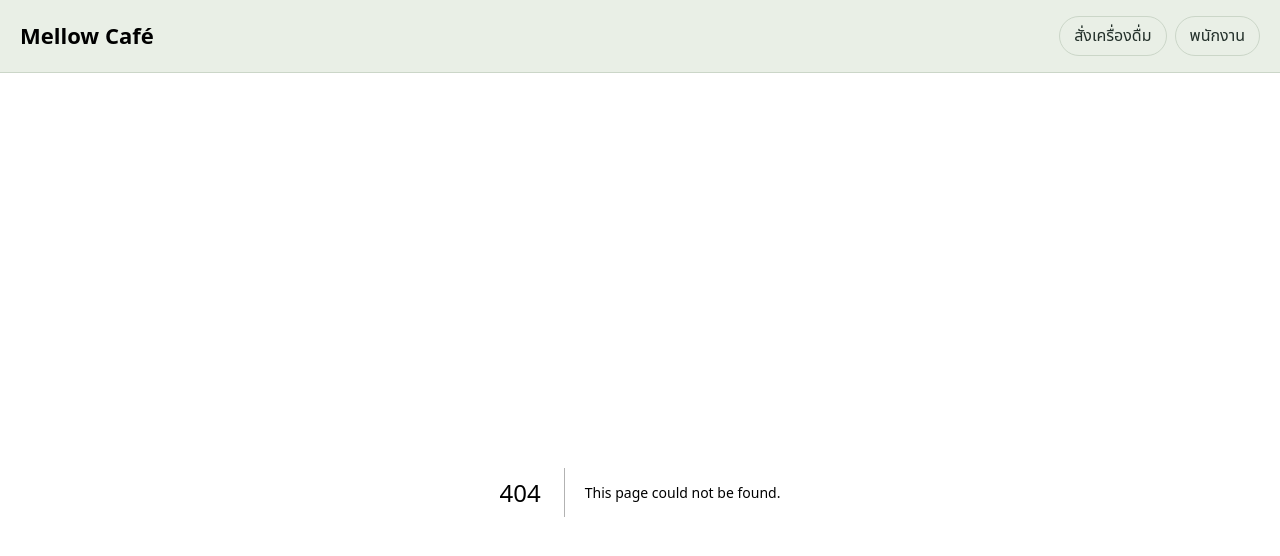
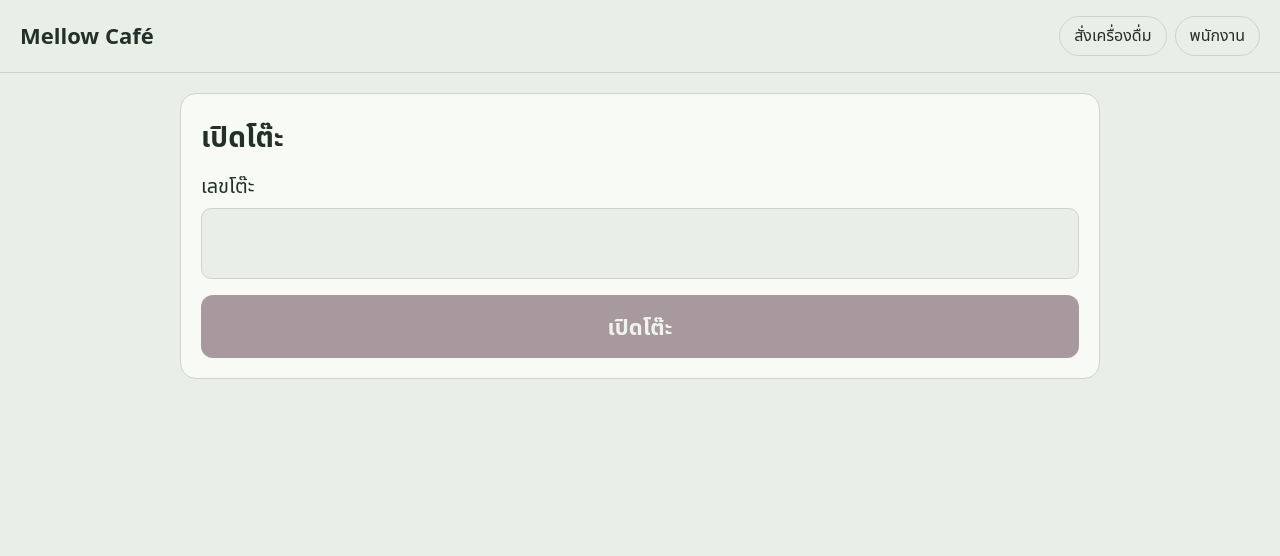
Before and after one commit to hun8ike/mellow-cafe-order, a Next.js app: page /generate-qr in a window 1280 px wide. Before the commit this address had no page. Shown: the top 556 px of the page. Built offline with nearby package versions, Linux system fonts and the light colour scheme; no server answers.

Commit message:
Create page.js

```diff
--- /dev/null
+++ b/app/generate-qr/page.js
@@ -0,0 +1,110 @@
+"use client";
+import { useState } from "react";
+import { sb } from "../../lib/supabase";
+
+const box = { border: "1px solid var(--line)", borderRadius: 16, padding: 20, background: "var(--card)" };
+const bigBtn = { fontSize: 22, fontWeight: 700, padding: "14px 20px", borderRadius: 12, border: 0, cursor: "pointer" };
+
+export default function GenerateQR() {
+  const [table, setTable] = useState("");
+  const [busy, setBusy] = useState(false);
+  const [err, setErr] = useState("");
+  const [existing, setExisting] = useState(null); // session เก่าที่ค้างอยู่
+  const [confirming, setConfirming] = useState(false);
+  const [result, setResult] = useState(null); // { table, url }
+  const [copied, setCopied] = useState(false);
+
+  const tableNo = Number(table);
+  const valid = Number.isInteger(tableNo) && tableNo > 0;
+  const minutesOpen = (s) => Math.max(0, Math.floor((Date.now() - new Date(s.created_at).getTime()) / 60000));
+
+  async function openTable() {
+    if (!valid) { setErr("กรุณากรอกเลขโต๊ะเป็นตัวเลข"); return; }
+    setBusy(true); setErr(""); setExisting(null);
+    try {
+      const { data: open, error } = await sb.from("sessions")
+        .select("id, table_number, adult_count, child_count, created_at")
+        .eq("table_number", tableNo).eq("status", "open")
+        .order("created_at", { ascending: false }).limit(1);
+      if (error) throw error;
+      if (open && open.length) { setExisting(open[0]); return; }
+
+      const { error: e2 } = await sb.from("sessions")
+        .insert({ table_number: tableNo, adult_count: 0, child_count: 0, status: "open" });
+      if (e2) throw e2;
+      setResult({ table: tableNo, url: `${window.location.origin}/order/${tableNo}` });
+      setCopied(false);
+    } catch (e) { setErr("เปิดโต๊ะไม่สำเร็จ: " + e.message); }
+    finally { setBusy(false); }
+  }
+
+  async function closeOld() {
+    setBusy(true); setErr("");
+    try {
+      const { error } = await sb.from("sessions").update({ status: "closed" })
+        .eq("id", existing.id).eq("status", "open");
+      if (error) throw error;
+      setConfirming(false); setExisting(null); // กลับไปฟอร์มเดิม ค่าที่กรอกยังอยู่
+    } catch (e) { setErr("ปิดโต๊ะเดิมไม่สำเร็จ: " + e.message); setConfirming(false); }
+    finally { setBusy(false); }
+  }
+
+  async function copy() {
+    try { await navigator.clipboard.writeText(result.url); setCopied(true); setTimeout(() => setCopied(false), 2000); }
+    catch { setErr("คัดลอกไม่ได้ กรุณาคัดลอกลิงก์ด้วยมือ"); }
+  }
+
+  function reset() { setResult(null); setTable(""); setErr(""); setExisting(null); }
+
+  if (result) {
+    const qr = `https://api.qrserver.com/v1/create-qr-code/?size=300x300&data=${encodeURIComponent(result.url)}`;
+    return (
+      <div style={{ ...box, textAlign: "center" }}>
+        <img src={qr} alt={`QR Code โต๊ะ ${result.table}`} width={300} height={300} style={{ maxWidth: "100%", background: "#fff", padding: 8, borderRadius: 12 }} />
+        <h2 style={{ fontSize: 36, margin: "16px 0 8px" }}>โต๊ะ {result.table}</h2>
+        <p style={{ fontSize: 18, wordBreak: "break-all", margin: "0 0 12px" }}>
+          {result.url}{" "}
+          <button className="sm" onClick={copy}>{copied ? "คัดลอกแล้ว" : "คัดลอกลิงก์"}</button>
+        </p>
+        {err && <p className="alert" role="alert">{err}</p>}
+        <button className="pri" style={bigBtn} onClick={reset}>เปิดโต๊ะใหม่</button>
+      </div>
+    );
+  }
+
+  return (
+    <div style={{ ...box }}>
+      <h2 style={{ fontSize: 28, margin: "0 0 12px" }}>เปิดโต๊ะ</h2>
+      <label htmlFor="tbl" style={{ fontSize: 20, display: "block", marginBottom: 6 }}>เลขโต๊ะ</label>
+      <input id="tbl" type="number" inputMode="numeric" min="1" value={table}
+        onChange={(e) => { setTable(e.target.value); setExisting(null); setErr(""); }}
+        onKeyDown={(e) => e.key === "Enter" && !busy && openTable()}
+        style={{ fontSize: 28, width: "100%", padding: 12 }} />
+      {err && <p className="alert" role="alert" style={{ fontSize: 18 }}>{err}</p>}
+
+      {existing && (
+        <div role="alert" style={{ marginTop: 16, padding: 16, borderRadius: 12, border: "3px solid #c2410c", background: "#fff1e6", color: "#7c2d12" }}>
+          <p style={{ fontSize: 22, fontWeight: 700, margin: "0 0 12px" }}>โต๊ะนี้มีลูกค้าอยู่ กรุณาปิดออเดอร์เดิมก่อน</p>
+          <button style={{ ...bigBtn, background: "#c2410c", color: "#fff" }} onClick={() => setConfirming(true)}>ปิดออเดอร์เดิม</button>
+        </div>
+      )}
+
+      <button className="pri" style={{ ...bigBtn, width: "100%", marginTop: 16 }} disabled={busy || !table} onClick={openTable}>
+        {busy ? "กำลังทำงาน..." : "เปิดโต๊ะ"}
+      </button>
+
+      {confirming && existing && (
+        <div style={{ position: "fixed", inset: 0, background: "rgba(0,0,0,.6)", display: "flex", alignItems: "center", justifyContent: "center", padding: 20, zIndex: 20 }}>
+          <div role="dialog" aria-modal="true" style={{ background: "#fff", color: "#1f2937", borderRadius: 16, padding: 24, maxWidth: 420, width: "100%", border: "4px solid #dc2626" }}>
+            <h3 style={{ fontSize: 26, margin: "0 0 8px" }}>ปิดโต๊ะ {existing.table_number}?</h3>
+            <p style={{ fontSize: 20, margin: "0 0 20px" }}>เปิดมาแล้ว {minutesOpen(existing)} นาที</p>
+            <div style={{ display: "flex", gap: 12 }}>
+              <button style={{ ...bigBtn, flex: 1, background: "#e5e7eb", color: "#111" }} disabled={busy} onClick={() => setConfirming(false)}>ยกเลิก</button>
+              <button style={{ ...bigBtn, flex: 1, background: "#dc2626", color: "#fff" }} disabled={busy} onClick={closeOld}>ยืนยันปิดโต๊ะเดิม</button>
+            </div>
+          </div>
+        </div>
+      )}
+    </div>
+  );
+}
```
